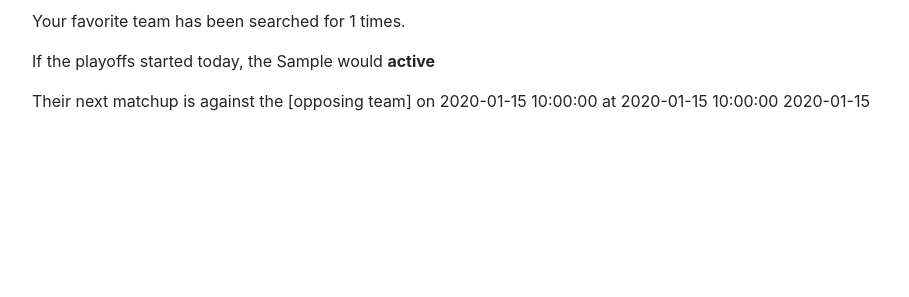
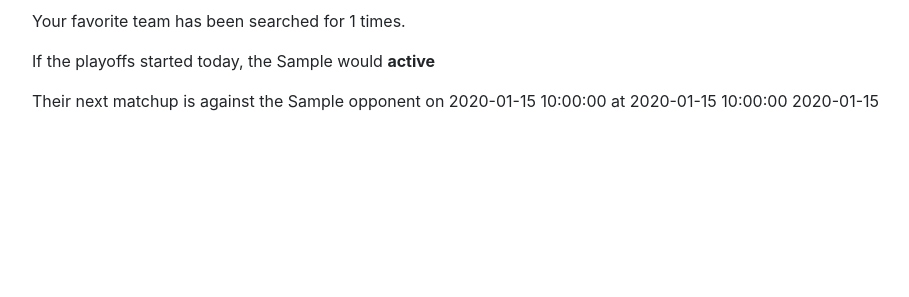
Before and after one commit to jangelcode/NBASeasonTrackerDup, a Flask app: template src/templates/index.html in a window 1280 px wide. Shown: the part 366-663 px from the top of the page, without its empty margins (53-962 px from the left). Run offline with Flask 3, Linux system fonts and the light colour scheme; the template is opened without the code that fills it: most values are stand-ins (such as "Sample title", 1, 10 or a date in 2020); parts of the project's set-up code (start-up, migrations or seed data) failed here and were passed over; some libraries are stand-ins or nearby versions.

Commit message:
show opponent

```diff
--- a/src/app.py
+++ b/src/app.py
@@ -47,13 +47,10 @@ engine = create_engine(database_url)
 #render home page
 @app.route('/', methods=['GET', 'POST'])
 def home():
-    favorite_team = ""
-    team_info = ""
-    playoff_status = ""
-    error_message = ""
-    date, time, timezone = "", "", ""
+    favorite_team, team_info, playoff_status, error_message = "", "", "", ""
+    date, time, timezone, opponent = "", "", "", ""
+    count_info = 0
 
-    count_info = 0
     if request.method == 'POST':
         if request.form['favoriteTeam'].upper() in fav_teams:
             favorite_team = fav_teams[request.form['favoriteTeam'].upper()]
@@ -63,10 +60,11 @@ def home():
             date = next_game['Date']
             time = next_game['Time']
             timezone = next_game['Timezone']
+            opponent = next_game['Opponent']
         else:
             error_message = "Invalid team name entered. Please try again."
     return render_template("index.html", favorite_team=favorite_team, team_info=team_info, error_message=error_message, count_info=count_info,
-                           playoff_status=playoff_status, date=date, time=time, timezone=timezone)
+                           playoff_status=playoff_status, date=date, time=time, timezone=timezone, opponent=opponent)
 
 
 #rankings page
--- a/src/data_scripts/next_game.py
+++ b/src/data_scripts/next_game.py
@@ -55,6 +55,10 @@ def get_next_game(team_name):
             'Time': data['response'][i]['time'][0:5],
             'Timezone': data['response'][i]['timezone'],
             }
+            if data['response'][i]['teams']['home']['name'] != team_name:
+                game_data['Opponent'] = data['response'][i]['teams']['home']['name']
+            else:
+                game_data['Opponent'] = data['response'][i]['teams']['away']['name']
             break
 
     return game_data
--- a/src/data_scripts/playoff_status.py
+++ b/src/data_scripts/playoff_status.py
@@ -14,7 +14,7 @@ def get_playoff_status(team_name):
         if seed <= 6:
             playoff_status = 'make the playoffs.'
         elif seed <= 10:
-            playoff_status = 'make the play-in.'
+            playoff_status = 'make the play-in tournament.'
         else:
             playoff_status = 'miss the playoffs.'
     return playoff_status
--- a/src/templates/index.html
+++ b/src/templates/index.html
@@ -48,7 +48,7 @@
         <body>
             <p>Your favorite team has been searched for {{ count_info|safe }} times.</p>
             <p>If the playoffs started today, the {{ favorite_team }} would <b>{{ playoff_status }}</b></p>
-            <p>Their next matchup is against the [opposing team] on {{ date }} at {{ time }} {{ timezone }}</p>
+            <p>Their next matchup is against the {{ opponent }} on {{ date }} at {{ time }} {{ timezone }}</p>
         </body>
     </div>
     {% endif %}
```
